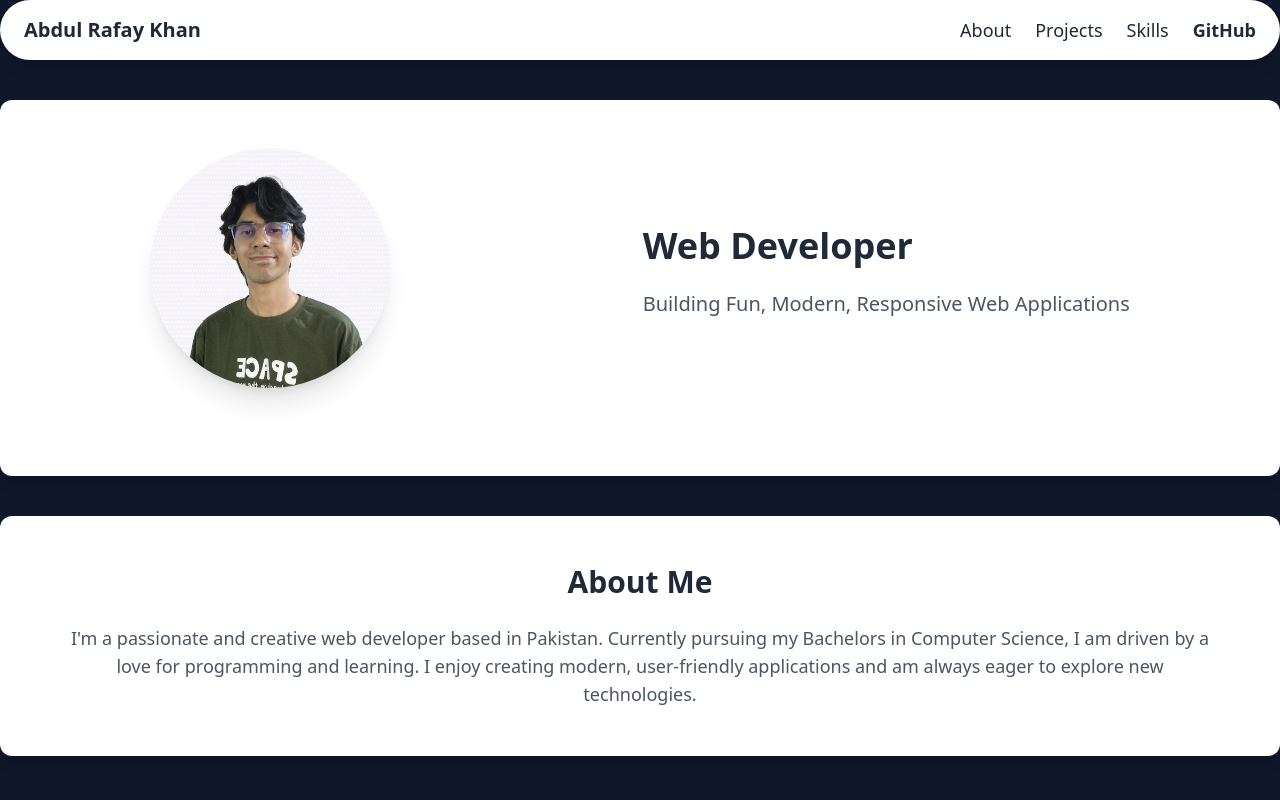
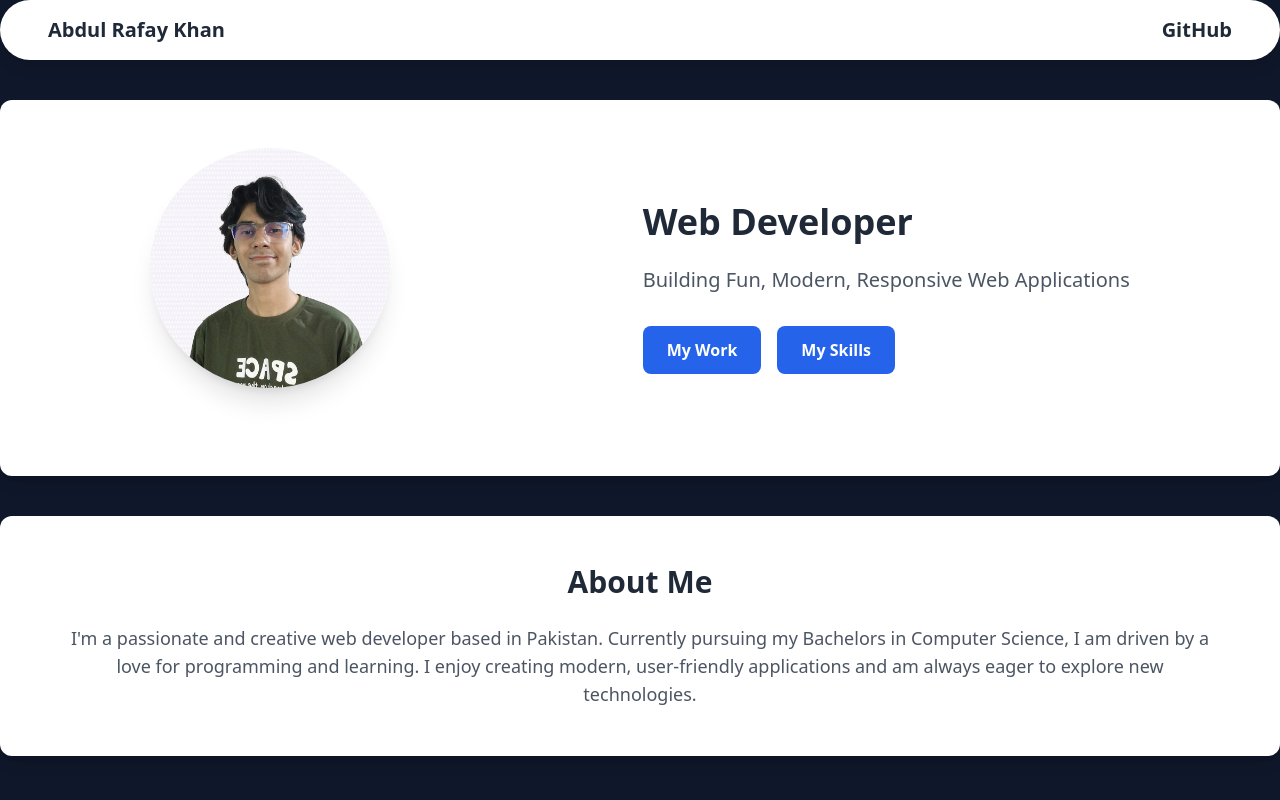
Before and after one commit to ARK-dev-tech/Portfolio-Website, a website built with Vite: page index.html in a window 1280 px wide. Shown: the top 800 px of the page. Built offline with nearby package versions, Linux system fonts and the light colour scheme.

Commit message:
sticky header and some changes

```diff
--- a/index.html
+++ b/index.html
@@ -20,7 +20,7 @@
     <div class="container mx-auto px-4 md:px-0">
 
         <!--MAIN HEADER-->
-        <header id="main-header" class="bg-white shadow-lg px-4 md:px-6 py-4 rounded-full flex justify-between items-center">
+        <header id="main-header" class="sticky top-0 bg-white shadow-lg px-4 md:px-12 py-4 rounded-full flex justify-between items-center">
             <div id="nameplate" class="">
                 <h1 class="text-lg md:text-xl font-bold">Abdul Rafay Khan</h1>
             </div>
@@ -28,10 +28,7 @@
             <!-- Desktop Navigation -->
             <nav id="desktop-nav" class="hidden md:block">
                 <ul class="flex space-x-6">
-                    <li class="text-lg font-medium hover:text-blue-700"><a href="#about">About</a></li>
-                    <li class="text-lg font-medium hover:text-blue-700"><a href="#projects">Projects</a></li>
-                    <li class="text-lg font-medium hover:text-blue-700"><a href="#skills">Skills</a></li>
-                    <li class="text-lg font-bold hover:text-blue-700"><a target="_blank"
+                    <li class="text-xl font-bold hover:text-blue-700"><a target="_blank"
                             href="https://github.com/ARK-dev-tech">GitHub</a>
                     </li>
                 </ul>
@@ -68,7 +65,7 @@
             <div class="text-center md:text-left">
                 <h1 class="text-3xl md:text-4xl font-bold mb-4 md:mb-6">Web Developer</h1>
                 <p class="text-lg md:text-xl text-gray-600 mb-6 md:mb-8">Building Fun, Modern, Responsive Web Applications</p>
-                <!--Test Buttons
+                <!--Test Buttons-->
                 <div class="flex flex-col sm:flex-row justify-center md:justify-start gap-3 md:gap-4">
                     <a href="#projects"
                         class="bg-blue-600 text-white font-semibold px-5 py-2 md:px-6 md:py-3 rounded-lg hover:bg-blue-700 text-center">My Work</a>
@@ -76,7 +73,7 @@
                         class="bg-blue-600 text-white font-semibold px-5 py-2 md:px-6 md:py-3 rounded-lg hover:bg-blue-700 text-center">My
                         Skills</a>
                 </div>
-                -->
+
             </div>
         </section>
 
```
